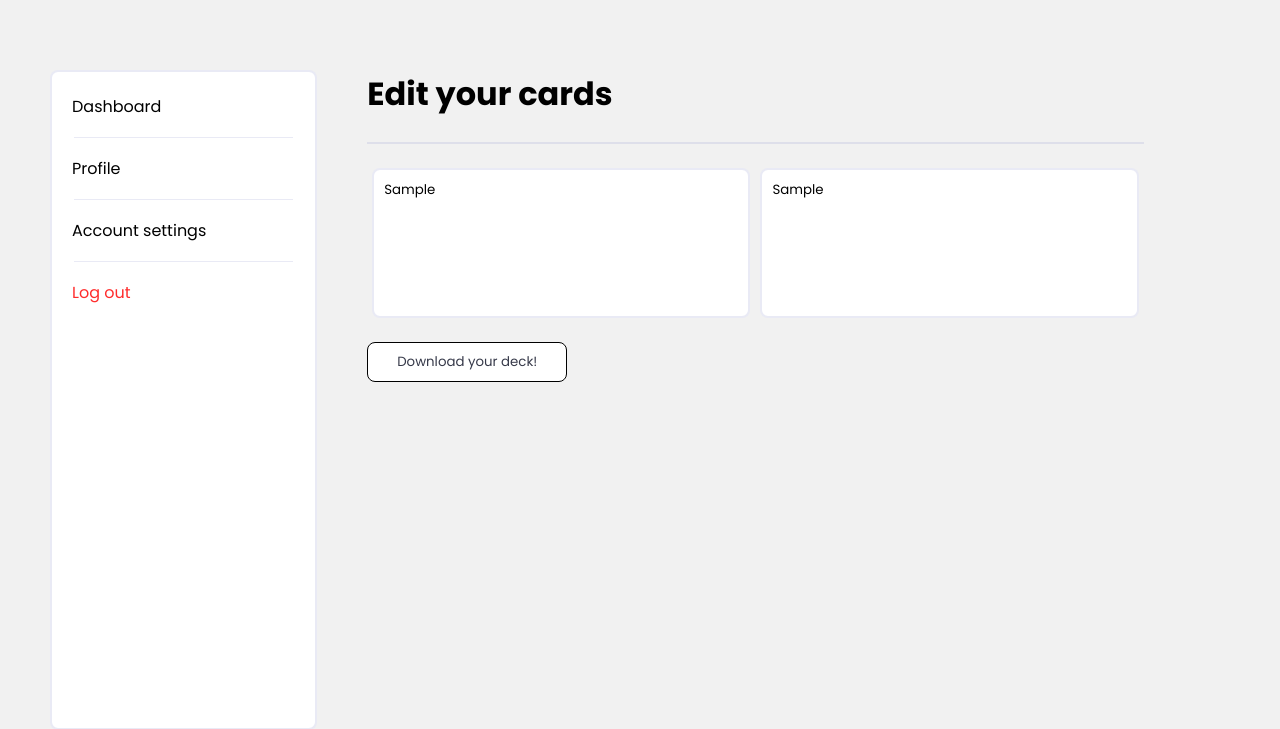
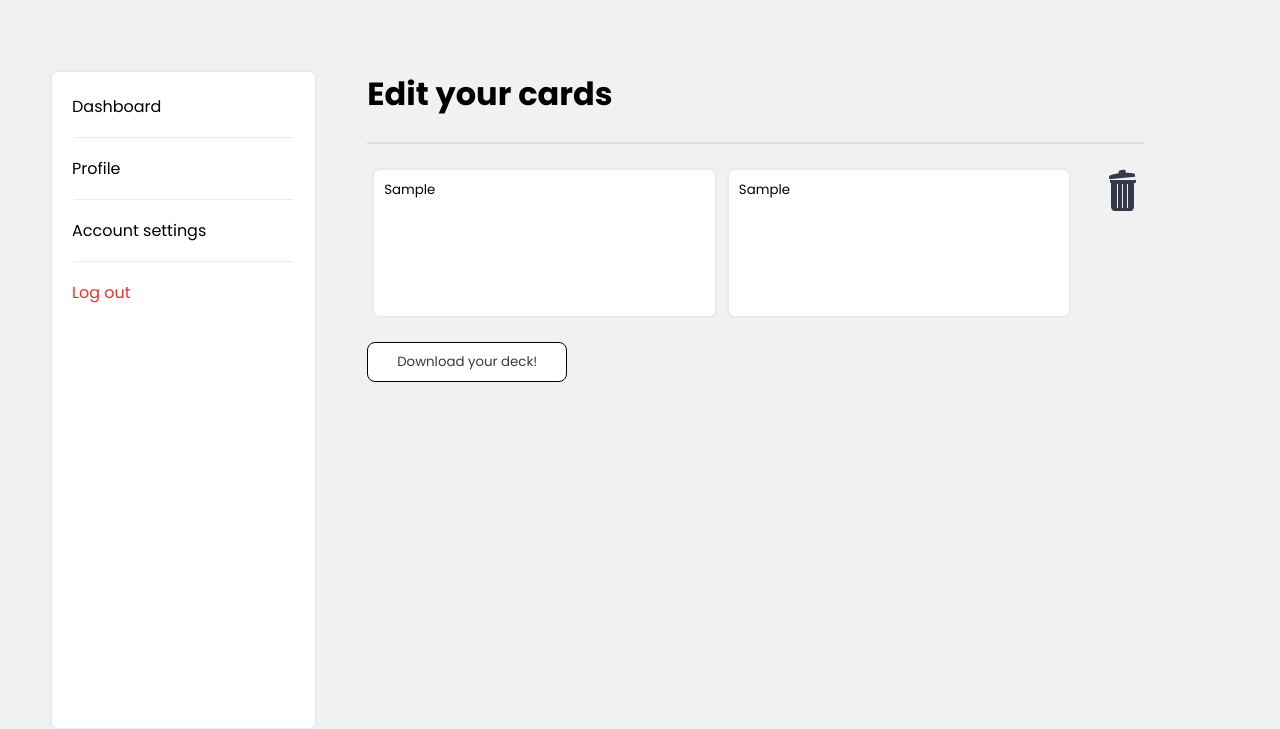
Before and after one commit to Hexatare/DeckBuilder, a Flask app: page /editor/1 in a window 1280 px wide. Shown: the top 729 px of the page. Run offline with Flask 3, Linux system fonts and the light colour scheme; a user stored in the database is signed in; tables that the repository leaves empty hold one stand-in row (values such as "Sample post").

Commit message:
add trash icon

```diff
--- a/deck_builder/editor/static/styles/editor.css
+++ b/deck_builder/editor/static/styles/editor.css
@@ -254,3 +254,102 @@ button:hover {
     text-align: left;
     overflow: auto;
 }
+
+.trash-lid, .trash-container {
+    background-color: var(--color-dark);
+}
+
+.icon-trash {
+  width: 48px;
+  height: 48px;
+  position: relative;
+  overflow: hidden;
+  margin-left: 25px;
+  margin-bottom: 25px;
+}
+
+.icon-trash .trash-lid {
+  width: 62%;
+  height: 10%;
+  position: absolute;
+  left: 50%;
+  margin-left: -31%;
+  top: 10.5%;
+  border-top-left-radius: 80%;
+  border-top-right-radius: 80%;
+  -webkit-transform: rotate(-5deg);
+  -moz-transform: rotate(-5deg);
+  -ms-transform: rotate(-5deg);
+  transform: rotate(-5deg);
+}
+
+.icon-trash .trash-lid:after {
+  content: "";
+  width: 26%;
+  height: 100%;
+  position: absolute;
+  left: 50%;
+  margin-left: -13%;
+  margin-top: -10%;
+  background-color: inherit;
+  border-top-left-radius: 30%;
+  border-top-right-radius: 30%;
+  -webkit-transform: rotate(-1deg);
+  -moz-transform: rotate(-1deg);
+  -ms-transform: rotate(-1deg);
+  transform: rotate(-1deg);
+}
+
+.icon-trash .trash-container {
+  width: 56%;
+  height: 65%;
+  position: absolute;
+  left: 50%;
+  margin-left: -28%;
+  bottom: 10%;
+  border-bottom-left-radius: 15%;
+  border-bottom-right-radius: 15%;
+}
+
+.icon-trash .trash-container:after {
+  content: "";
+  width: 110%;
+  height: 12%;
+  position: absolute;
+  left: 50%;
+  margin-left: -55%;
+  top: 0;
+  background-color: inherit;
+  border-bottom-left-radius: 45%;
+  border-bottom-right-radius: 45%;
+}
+
+.icon-trash .trash-line-1 {
+  width: 4%;
+  height: 50%;
+  position: absolute;
+  left: 38%;
+  margin-left: -2%;
+  bottom: 17%;
+  background-color: var(--color-background);
+}
+
+.icon-trash .trash-line-2 {
+  width: 4%;
+  height: 50%;
+  position: absolute;
+  left: 50%;
+  margin-left: -2%;
+  bottom: 17%;
+  background-color: var(--color-background);
+}
+
+.icon-trash .trash-line-3 {
+  width: 4%;
+  height: 50%;
+  position: absolute;
+  left: 62%;
+  margin-left: -2%;
+  bottom: 17%;
+  background-color: var(--color-background);
+}
--- a/deck_builder/editor/templates/editor.html
+++ b/deck_builder/editor/templates/editor.html
@@ -47,6 +47,13 @@
             <div class="page-content-card">
                 <textarea class="page-content-card-front">{{ card[0] }}</textarea>
                 <textarea class="page-content-card-back">{{ card[1] }}</textarea>
+                <div class="icon-trash" style="float: left">
+                    <div class="trash-lid"></div>
+                    <div class="trash-container"></div>
+                    <div class="trash-line-1"></div>
+                    <div class="trash-line-2"></div>
+                    <div class="trash-line-3"></div>
+                </div>
             </div>
             {% endfor %}
         </div>
```
